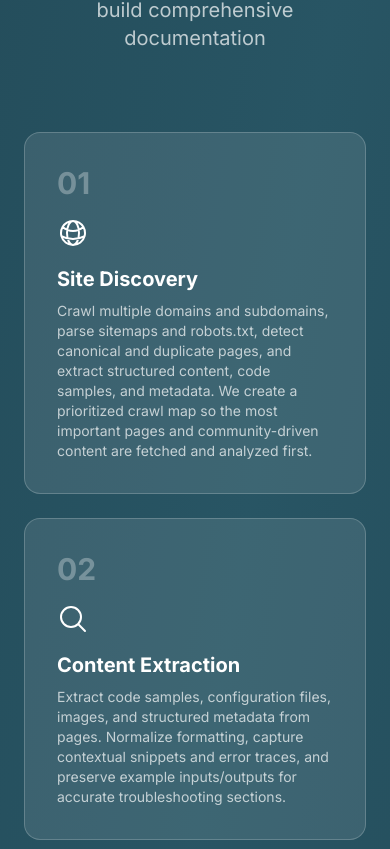
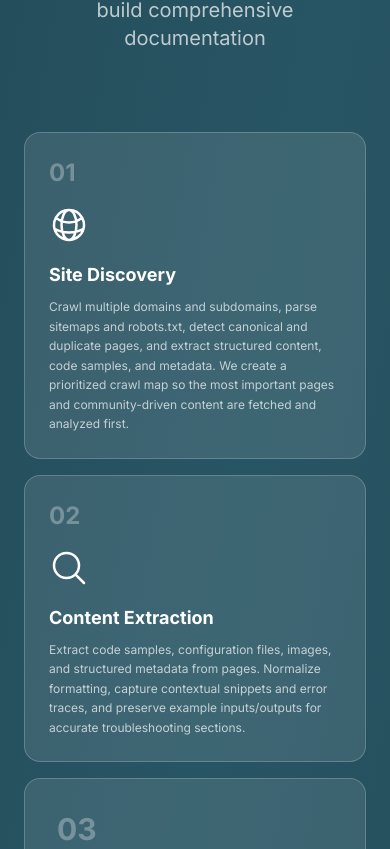
Before and after one commit to Alcatecablee/redoc, a React (Vite) app: page / in a window 390 px wide. Shown: the part 3475-4324 px from the top of the page. Built offline with nearby package versions, Linux system fonts and the light colour scheme; the HTML template or start-up script is replaced by a standard one.

Commit message:
completionId: cgen-23611a96cabc40818741f1dfa490bef9
cgen-23611a96cabc40818741f1dfa490bef9

```diff
--- a/src/pages/Index.tsx
+++ b/src/pages/Index.tsx
@@ -578,26 +578,22 @@ const Index = () => {
 
             {/* Visual Pipeline - Simplified */}
             <div className="relative max-w-5xl mx-auto">
-              <div className="grid grid-cols-1 lg:grid-cols-4 gap-6 relative">
-                {/* Stage 1 */}
-                <div className="group relative">
-                  <div className="relative bg-white/10 border border-white/20 rounded-2xl p-8 hover:bg-white/15 transition-all duration-300 h-full">
-                    <div className="text-3xl font-bold text-white/30 mb-4">01</div>
-                    <GlobeAltIcon className="h-8 w-8 text-white mb-4" strokeWidth={1.5} />
-                    <h3 className="text-xl font-bold text-white mb-2">Site Discovery</h3>
-                    <p className="text-white/70 text-sm">Crawl multiple domains and subdomains, parse sitemaps and robots.txt, detect canonical and duplicate pages, and extract structured content, code samples, and metadata. We create a prioritized crawl map so the most important pages and community-driven content are fetched and analyzed first.</p>
+              <div className="grid grid-cols-1 md:grid-cols-2 lg:grid-cols-4 gap-4 md:gap-6 relative">
+                {[
+                  { num: "01", icon: GlobeAltIcon, title: "Site Discovery", desc: "Crawl multiple domains and subdomains, parse sitemaps and robots.txt, detect canonical and duplicate pages, and extract structured content, code samples, and metadata. We create a prioritized crawl map so the most important pages and community-driven content are fetched and analyzed first." },
+                  { num: "02", icon: MagnifyingGlassIcon, title: "Content Extraction", desc: "Extract code samples, configuration files, images, and structured metadata from pages. Normalize formatting, capture contextual snippets and error traces, and preserve example inputs/outputs for accurate troubleshooting sections." }
+                ].map((stage, idx) => (
+                  <div key={idx} className="group relative">
+                    <div className="relative bg-white/10 border border-white/20 rounded-2xl p-6 md:p-8 hover:bg-white/15 hover:border-white/40 transition-all duration-500 h-full transform hover:scale-105 hover:shadow-2xl focus-within:ring-2 focus-within:ring-[rgb(102,255,228)]/50">
+                      <div className="text-2xl md:text-3xl font-bold text-white/30 mb-4 group-hover:text-white/50 transition-colors">{stage.num}</div>
+                      <div className="w-10 h-10 md:w-8 md:h-8 text-white mb-4 group-hover:text-[rgb(102,255,228)] transition-colors" aria-hidden="true">
+                        <stage.icon strokeWidth={1.5} />
+                      </div>
+                      <h3 className="text-lg md:text-xl font-bold text-white mb-2">{stage.title}</h3>
+                      <p className="text-white/70 text-xs md:text-sm leading-relaxed">{stage.desc}</p>
+                    </div>
                   </div>
-                </div>
-
-                {/* Stage 2 */}
-                <div className="group relative">
-                  <div className="relative bg-white/10 border border-white/20 rounded-2xl p-8 hover:bg-white/15 transition-all duration-300 h-full">
-                    <div className="text-3xl font-bold text-white/30 mb-4">02</div>
-                    <MagnifyingGlassIcon className="h-8 w-8 text-white mb-4" strokeWidth={1.5} />
-                    <h3 className="text-xl font-bold text-white mb-2">Content Extraction</h3>
-                    <p className="text-white/70 text-sm">Extract code samples, configuration files, images, and structured metadata from pages. Normalize formatting, capture contextual snippets and error traces, and preserve example inputs/outputs for accurate troubleshooting sections.</p>
-                  </div>
-                </div>
+                ))}
 
                 {/* Stage 3 */}
                 <div className="group relative">
```
